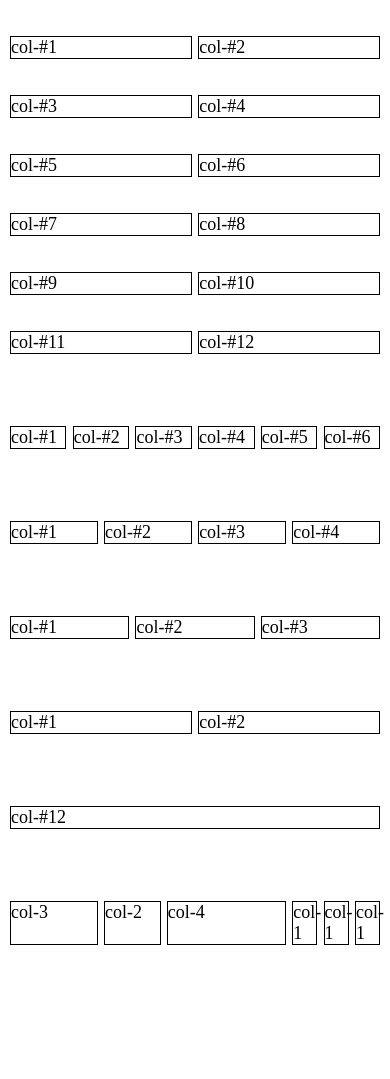
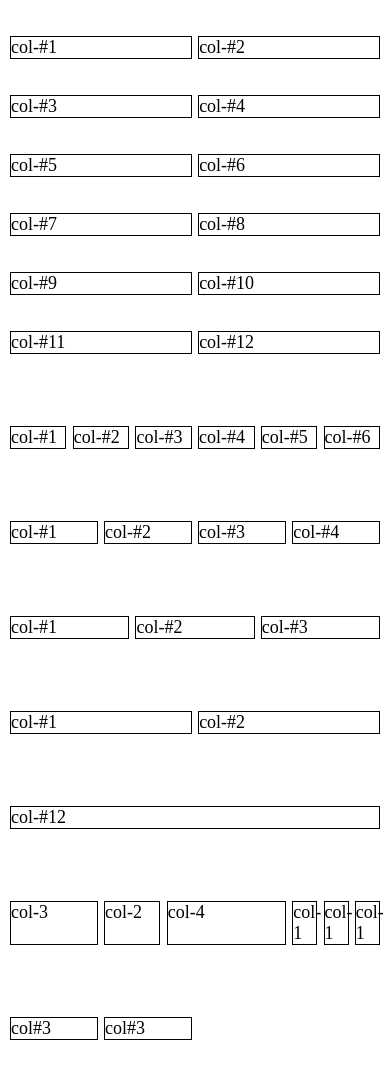
Before and after one commit to mikehs24/GridSystemLayout, a website: page index.html in a window 390 px wide. Before the commit the page ends 1017 px from the top, so only its background shows below. Drawn offline with Linux system fonts and the light colour scheme.

Commit message:
v1.0.2 - correct row class to align all column to left and add responsive gutter width

```diff
--- a/index.html
+++ b/index.html
@@ -58,6 +58,10 @@
             <div class="col-1">col-1</div>
             <div class="col-1">col-1</div>
         </div>
+        <div class="row">
+            <div class="col-3">col#3</div>
+            <div class="col-3">col#3</div>
+        </div>
     </div>
 
     <script src="dist/js/main.js"></script>
--- a/src/scss/layout/_grid.scss
+++ b/src/scss/layout/_grid.scss
@@ -6,6 +6,9 @@ $padding: $gutter / 2;
 
 // Set container width relative to grid size
 $width: ($column-width * $columns) + ($gutter * ($columns - 1));
+
+// Set relative space column gap
+$gutter-percentage: ($gutter / $width) * 100%;
 
 // Set Base Container
 .container {
@@ -25,8 +28,9 @@ $width: ($column-width * $columns) + ($gutter * ($columns - 1));
 // Row Container For Columns
 .row {
 	display: flex;
-	justify-content: space-between;
+	justify-content: flex-start;
 	flex-wrap: wrap;
+	column-gap: $gutter-percentage;
 	width: 100%;
 	margin: 2em auto;
 }
```
Also changed, not shown: dist/css/main.css.
